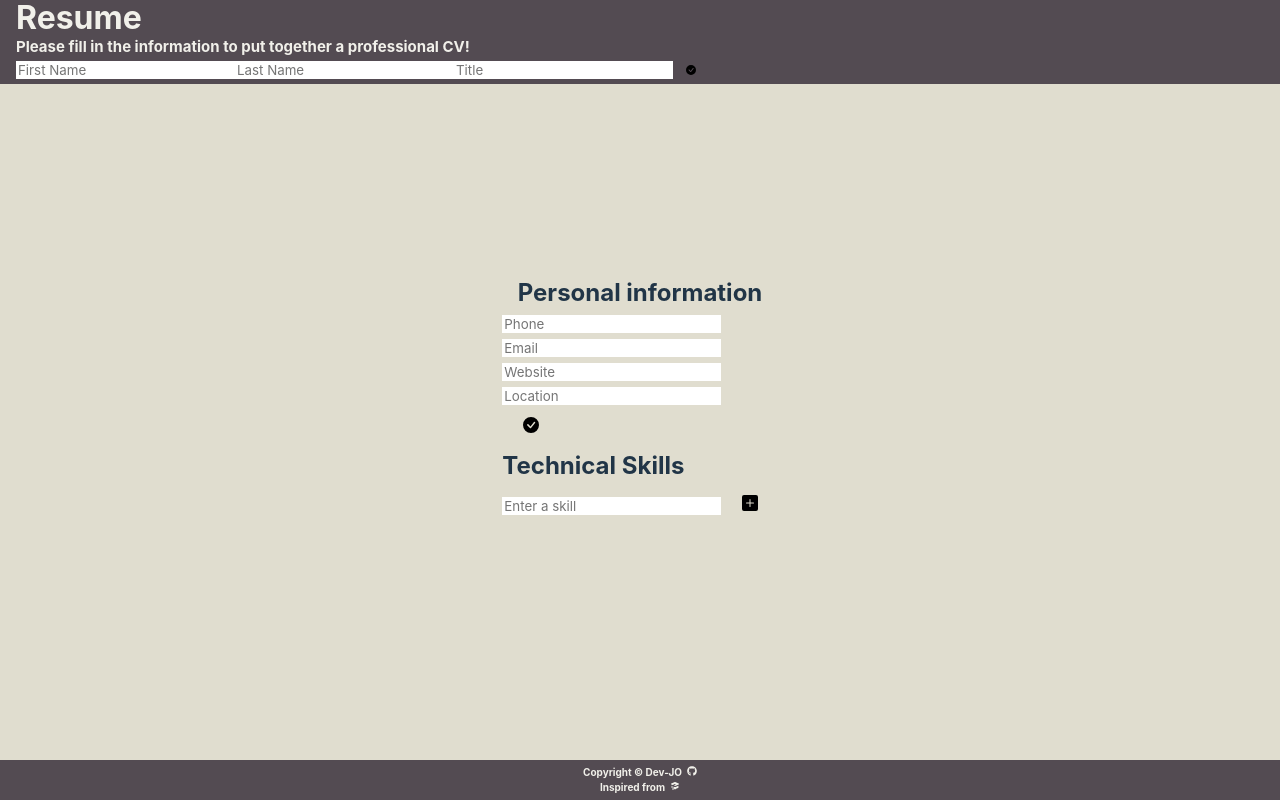
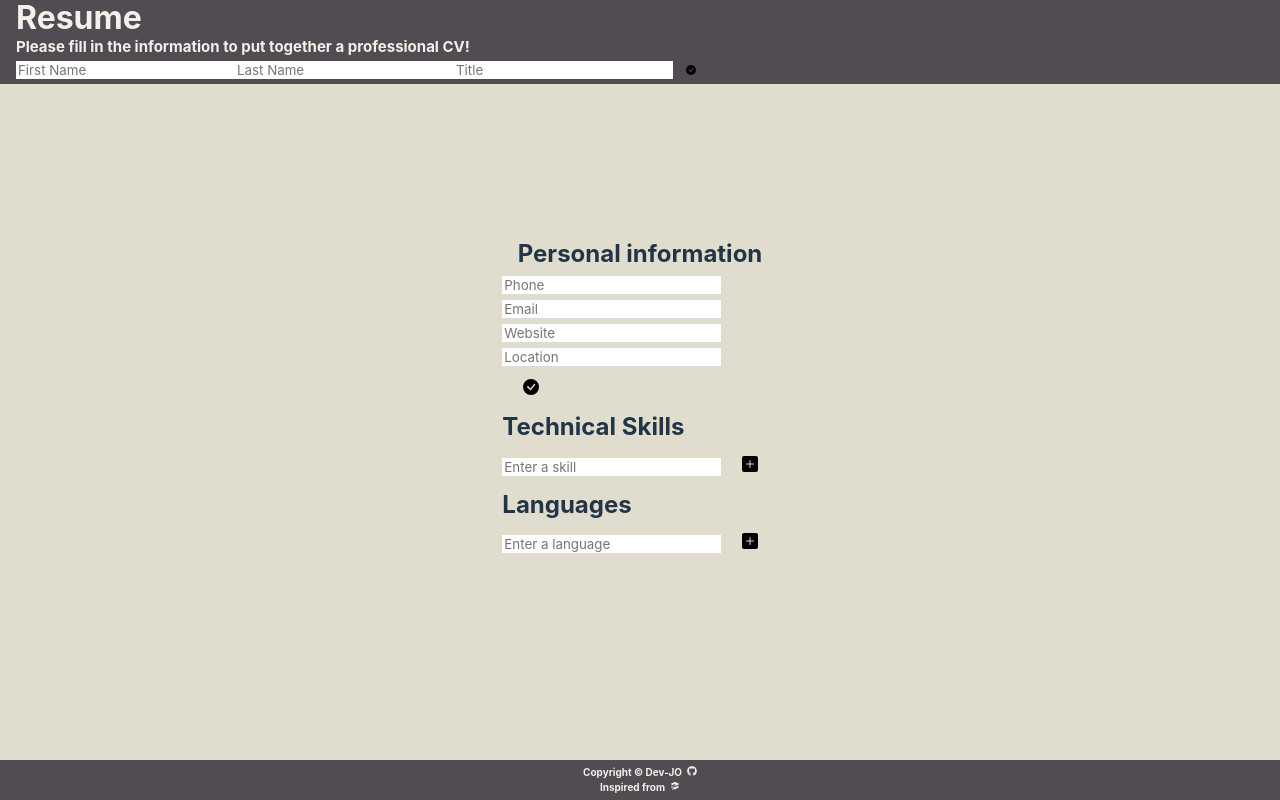
Before and after one commit to Dev-J0/cv-app, a React (Vite) app: page / in a window 1280 px wide. Built offline with nearby package versions, Linux system fonts and the light colour scheme.

Commit message:
added languages component

```diff
--- a/src/App.jsx
+++ b/src/App.jsx
@@ -4,6 +4,7 @@ import Header from './components/Header'
 import Footer from './components/Footer'
 import BasicInfo from './components/BasicInfo'
 import SkillsInfo from './components/SkillsInfo'
+import Languages from './components/Languages'
 
 function App() {
 
@@ -14,6 +15,7 @@ function App() {
   </div>
       <BasicInfo />
       <SkillsInfo />
+      <Languages />
 
 
   <div className="footer">
--- /dev/null
+++ b/src/components/Languages.jsx
@@ -0,0 +1,47 @@
+import { useState } from "react";
+import { BsFillPlusSquareFill } from "react-icons/bs"
+import { AiFillMinusSquare } from "react-icons/ai"
+
+function Languages() {
+    const [language, setLanguage] = useState("");
+    const [languageList, setLanguageList] = useState([]);
+
+    const handleLanguageChange = (e) => {
+      setLanguage(e.target.value);
+    };
+
+    const addLanguage = () => {
+      if(language.trim() !=="") {
+        setLanguageList([...languageList,language]);
+        setLanguage("");
+      }
+    };
+
+    const removeLanguage = (index) => {
+      const updatedLanguage = [...languageList];
+      updatedLanguage.splice(index, 1);
+      setLanguageList(updatedLanguage);
+    };
+
+    return (
+      <div className="language-container">
+        <h2>Languages</h2>
+        <div className="enter-language">
+          <input type="text" placeholder="Enter a language" value={language} onChange={handleLanguageChange}
+          />
+          <button className="plus-button" onClick={addLanguage}><BsFillPlusSquareFill /></button>
+        </div>
+        <ul>
+          {languageList.map((l,index) => (
+            <li key={index}>
+              {l}
+              <button className="remove-button" onClick={() => removeLanguage(index)}><AiFillMinusSquare />
+              </button>
+            </li>
+          ))}
+        </ul>
+      </div>
+    );
+  }
+
+  export default Languages;
--- a/src/components/SkillsInfo.jsx
+++ b/src/components/SkillsInfo.jsx
@@ -47,7 +47,40 @@ function SkillsInfo() {
           </ul>
         </div>
       );
+    };
+
+
+    function Languages() {
+      const [language, setLanguage] = useState("");
+      const [languageList, setLanguageList] = useState([]);
+
+      const handleLanguageChange = (e) => {
+        setLanguage(e.target.value);
+      };
+
+      const addLanguage = () => {
+        if(language.trim() !=="") {
+          setLanguageList([...languageList,language]);
+          setLanguage("");
+        };
+      };
+
+      const removeLanguage = (index) => {
+        const updatedLanguage = [...languageList];
+        updatedLanguage.splice(index, 1);
+        setLanguageList(updatedLanguage);
+      };
+
+      return (
+        <div className="language-container">
+          <h2>Languages</h2>
+          <div className="enter-language">
+            <input type="text" placeholder="Enter a language" value={language} onChange={handleLanguageChange}
+            />
+          </div>
+        </div>
+      )
+
     }
 
-
-export default SkillsInfo
+export default SkillsInfo;
--- a/src/styles/style.css
+++ b/src/styles/style.css
@@ -173,7 +173,13 @@ ul {
   list-style: square;
 }
 
+/*Language */
 
+.language-container {
+  display: flex;
+  flex-direction: column;
+  align-items: flex-start;
+}
 
 
   @media print {
@@ -183,7 +189,8 @@ ul {
     .plus-button,
     .inspired,
     .header-h2,
-    .resume-title {
+    .resume-title,
+    .submit-button {
       display: none;
     }
     ::-webkit-input-placeholder {
```
